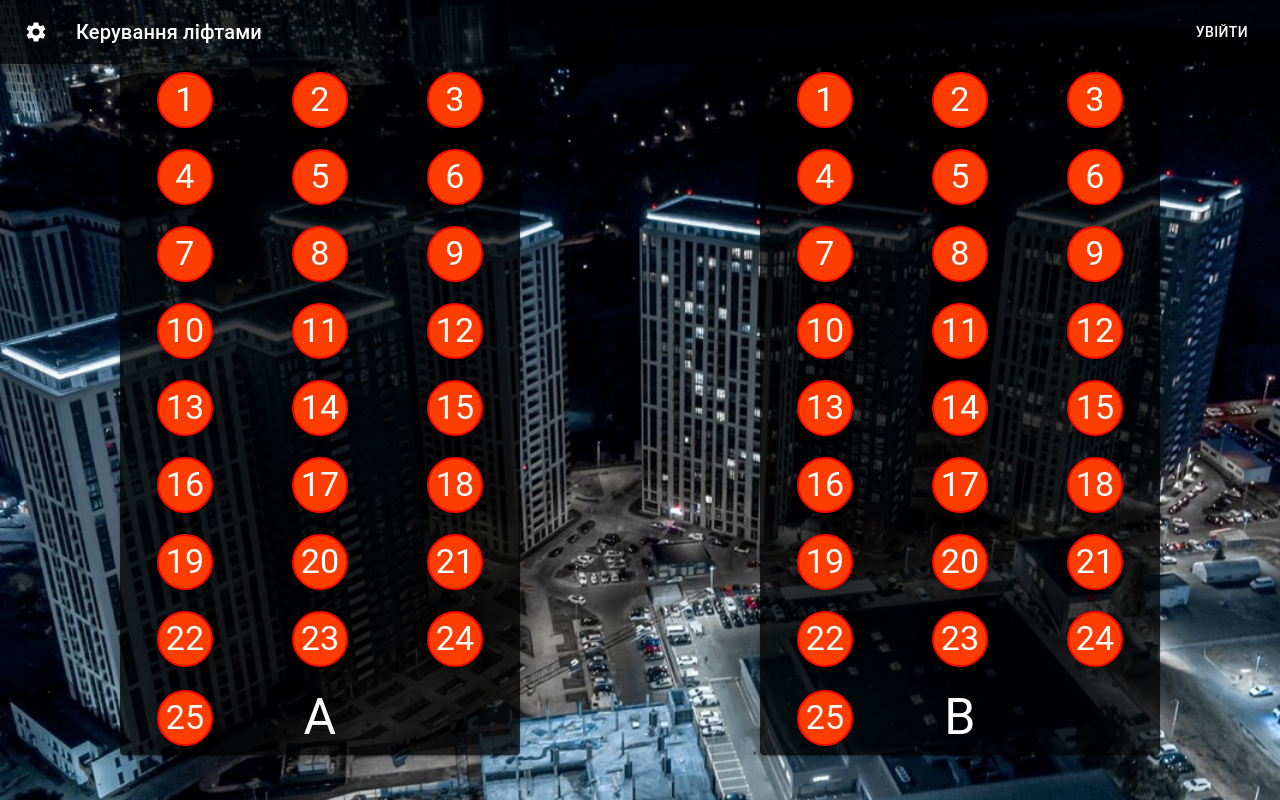
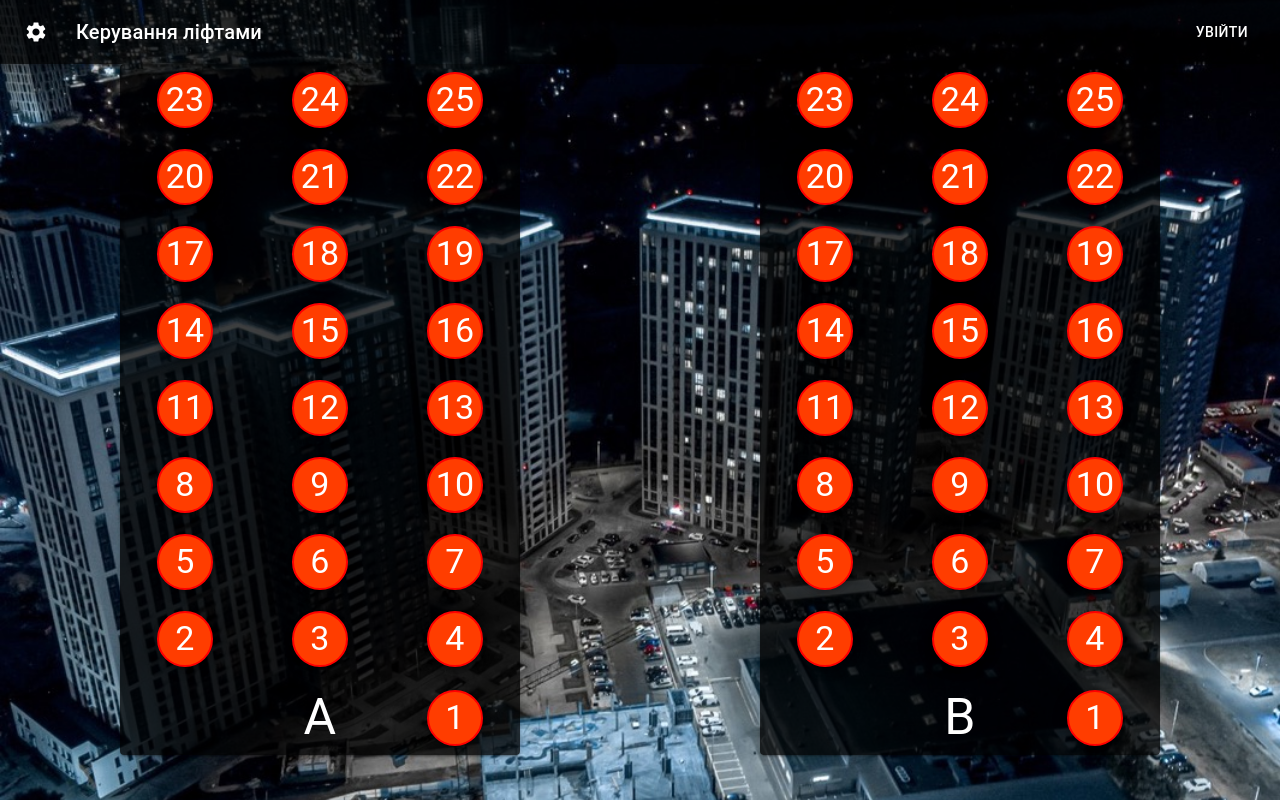
Before and after one commit to Alexzanderk/seven_lift, a React (Create React App) app: page / in a window 1280 px wide. Built offline with nearby package versions, Linux system fonts and the light colour scheme.

Commit message:
Fix floors layout

```diff
--- a/src/components/LiftPanel/LiftPanel.tsx
+++ b/src/components/LiftPanel/LiftPanel.tsx
@@ -18,7 +18,7 @@ const useStyles = makeStyles((theme: Theme) =>
       justifyItems: 'center',
       gridGap: '5px',
       alignItems: 'center',
-      direction: 'initial',
+      direction: 'rtl',
       gridAutoFlow: 'dense',
     },
     label: {
@@ -36,6 +36,7 @@ const LiftPanel: FC<Props> = (props: Props) => {
   const classes = useStyles();
   const { token } = useSelector<AppState, AuthState>((state) => state.auth);
   const dispatch = useDispatch();
+  const floors = props.floors.slice().reverse();
 
   useEffect(() => {
     if (token) {
@@ -44,9 +45,10 @@ const LiftPanel: FC<Props> = (props: Props) => {
     }
   }, [token, dispatch]);
 
+
   return (
     <Paper className={classes.root} elevation={2}>
-      {props.floors.map((element) => (
+      {floors.map((element) => (
         <LiftButton
           key={element.floor + element.house}
           section={element.section}
```
